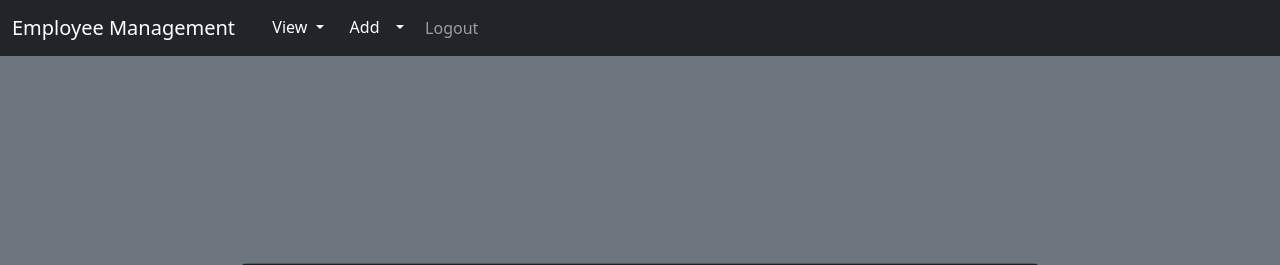
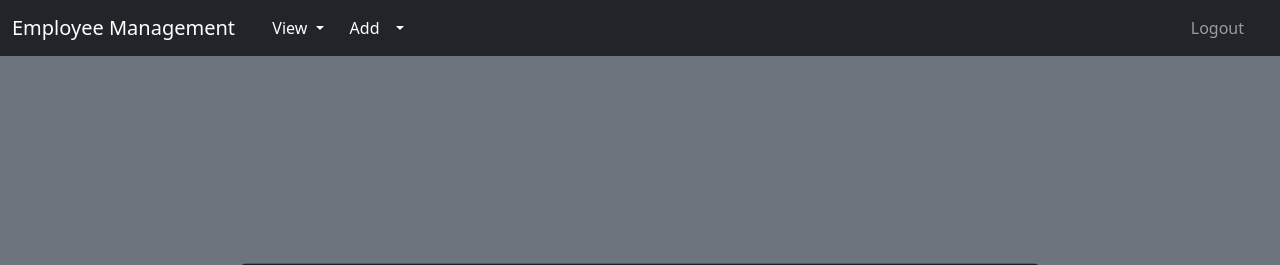
Before and after one commit to Codeyg12/Employee_Management, a Django app: page /add in a window 1280 px wide. Shown: the top 265 px of the page. Run offline with Django 4.2, Linux system fonts and the light colour scheme; the visitor is signed in with stand-in values (Sample User, id 1).

Commit message:
logout is on right of navbar

```diff
--- a/webpage/templates/navbar.html
+++ b/webpage/templates/navbar.html
@@ -1,19 +1,11 @@
-<nav class="navbar navbar-expand-lg navbar-dark bg-dark">
+  <nav class="navbar navbar-expand-md navbar-dark bg-dark">
     <div class="container-fluid">
-      <a class="navbar-brand" href="{% url 'home' %}">Employee Management</a>
-      <button
-        class="navbar-toggler"
-        type="button"
-        data-bs-toggle="collapse"
-        data-bs-target="#navbarSupportedContent"
-        aria-controls="navbarSupportedContent"
-        aria-expanded="false"
-        aria-label="Toggle navigation"
-      >
+        <a class="navbar-brand abs" href="#">Employee Management</a>
+        <button class="navbar-toggler ms-auto" type="button" data-bs-toggle="collapse" data-bs-target="#collapseNavbar">
             <span class="navbar-toggler-icon"></span>
         </button>
-      <div class="collapse navbar-collapse" id="navbarSupportedContent">
-        <ul class="navbar-nav me-auto mb-2 mb-lg-0">
+        <div class="navbar-collapse collapse" id="collapseNavbar">
+          <ul class="navbar-nav">
               {% if user.is_authenticated %}
               <div id="navbarNavDarkDropdown">
                 <ul class="navbar-nav">
@@ -58,9 +50,14 @@
                   </li>
                 </ul>
               </div>
+            </ul>
+            <ul class="navbar-nav ms-auto pe-3">
               <li class="nav-item">
                 <a class="nav-link" href="{% url 'logout' %}">Logout <i class="fa-solid fa-right-from-bracket"></i></a>
               </li>
+            </ul>
+          </div>
+        </div>
         {% else %}
       <li class="nav-item">
         <a class="nav-link" href="{% url 'home' %}">Login</a>
@@ -69,9 +66,6 @@
         <a class="nav-link" href="{% url 'register' %}">Register</a>
       </li>
       {% endif %}
-        </ul>
-      </div>
-    </div>
 </nav>
 
 
```
Also changed, not shown: README.md. Lines whose indentation alone changed are shown as unchanged.
